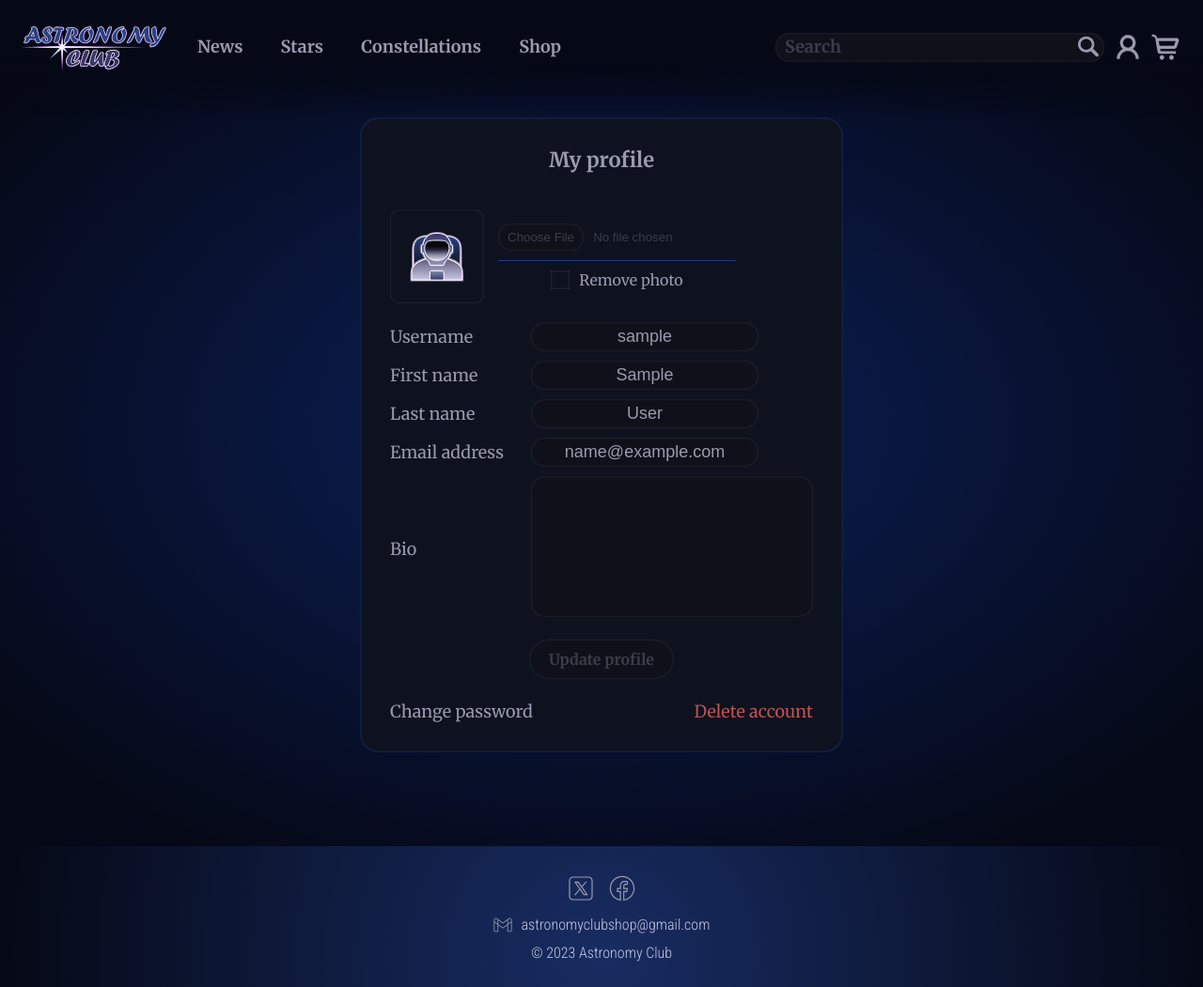
After one commit to Sergy1616/ac_project, a Django app: page /account/edit/ in a window 1280 px wide. The commit adds this page. Shown: the whole page at 94% size. Run offline with Django 4.2, Linux system fonts and the light colour scheme; the visitor is signed in with stand-in values (Sample User, id 1).

Commit message:
edit profile

```diff
--- a/ac_app/account/forms.py
+++ b/ac_app/account/forms.py
@@ -27,3 +27,26 @@ class SignUpProfileForm(UserCreationForm):
         if Profile.objects.filter(email=data).exists():
             raise forms.ValidationError('Email already in use.')
         return data
+
+
+class ProfileEditForm(forms.ModelForm):
+    username = forms.CharField(min_length=5, widget=forms.TextInput(attrs={'class': 'edit-input'}))
+    remove_photo = forms.BooleanField(required=False, widget=forms.CheckboxInput(attrs={'class': 'checkbox'}))
+
+    class Meta:
+        model = Profile
+        fields = ['photo', 'remove_photo', 'username', 'first_name', 'last_name', 'email', 'bio']
+        widgets = {
+            'first_name': forms.TextInput(attrs={'class': 'edit-input'}),
+            'last_name': forms.TextInput(attrs={'class': 'edit-input'}),
+            'email': forms.EmailInput(attrs={'class': 'edit-input'}),
+            'photo': forms.FileInput(attrs={'class': 'edit-img-input'}),
+            'bio': forms.Textarea(attrs={'class': 'edit-text-input'}),
+        }
+
+    def clean_email(self):
+        data = self.cleaned_data['email']
+        qs = Profile.objects.exclude(id=self.instance.id).filter(email=data)
+        if qs.exists():
+            raise forms.ValidationError(' Email already in use.')
+        return data
--- a/ac_app/account/urls.py
+++ b/ac_app/account/urls.py
@@ -1,11 +1,12 @@
 from django.urls import path
 from django.contrib.auth.views import LogoutView
-from .views import LoginProfileView, ProfileView, SignUpProfileView
+from .views import LoginProfileView, ProfileView, SignUpProfileView, EditProfileView
 
 
 urlpatterns = [
     path('login/', LoginProfileView.as_view(), name='login'),
     path('logout/', LogoutView.as_view(), name='logout'),
     path('signup/', SignUpProfileView.as_view(), name='signup'),
+    path('edit/', EditProfileView.as_view(), name='edit_profile'),
     path('<username>/', ProfileView.as_view(), name='user_detail'),
 ]
--- a/ac_app/account/validators.py
+++ b/ac_app/account/validators.py
@@ -5,5 +5,5 @@ def validate_file_size(value):
     filesize = value.size
 
     size_MB = filesize / 1024 / 1024
-    if size_MB > 5:
-        raise ValidationError("The maximum file size that can be uploaded is 5MB")
+    if size_MB > 1:
+        raise ValidationError("The maximum file size that can be uploaded is 1 MB")
--- a/ac_app/account/views.py
+++ b/ac_app/account/views.py
@@ -2,10 +2,11 @@ from django.contrib import messages
 from django.contrib.auth import login
 from django.contrib.auth.mixins import LoginRequiredMixin
 from django.contrib.auth.views import LoginView
-from django.views.generic import DetailView, FormView
+from django.http import HttpResponseRedirect
+from django.views.generic import DetailView, FormView, UpdateView
 from django.shortcuts import redirect
 
-from account.forms import SignUpProfileForm
+from account.forms import SignUpProfileForm, ProfileEditForm
 from account.models import Profile
 
 
@@ -38,3 +39,25 @@ class SignUpProfileView(FormView):
         response = super().form_invalid(form)
         messages.error(self.request, "Failed to register your account.")
         return response
+
+
+class EditProfileView(LoginRequiredMixin, UpdateView):
+    model = Profile
+    form_class = ProfileEditForm
+    template_name = 'account/edit_profile.html'
+
+    def get_object(self, queryset=None):
+        return self.request.user
+
+    def form_valid(self, form):
+        if form.cleaned_data['remove_photo']:
+            self.object.photo.delete()
+        response = super().form_valid(form)
+        messages.success(self.request, "Your profile has been updated.")
+        referer_url = self.request.META.get('HTTP_REFERER')
+        return HttpResponseRedirect(referer_url) if referer_url else response
+
+    def form_invalid(self, form):
+        response = super().form_invalid(form)
+        messages.error(self.request, "Failed to update your profile.")
+        return response
--- a/ac_app/static/css/base.css
+++ b/ac_app/static/css/base.css
@@ -153,7 +153,6 @@ main { min-height: calc(100vh - 150px); }
     padding: 0 10px;
     margin: 100px auto;
 }
-/* general styles end */
 
 /* main-menu */
 .header{
@@ -300,9 +299,8 @@ main { min-height: calc(100vh - 150px); }
    height: auto;
    cursor: pointer;
 }
-/* end */
 
-/* выдвижное меню справа*/
+/* Modal account */
 .menu-account {
     max-width: 350px;
     min-width: 250px;
@@ -359,7 +357,6 @@ main { min-height: calc(100vh - 150px); }
     box-shadow: inset 0 0 2px 0px var(--sleep-color);
 }
 
-/* ✓ подтверждение */
 .login-success, .password-success  {
     color: var(--hover-color);
     position: absolute;
@@ -369,11 +366,10 @@ main { min-height: calc(100vh - 150px); }
 
 .password-success { top: 156px; }
 .login-success::before, .password-success::before {
-    content: "\2713";  /* Юникод "✓" */
+    content: "\2713";
     font-size: 35px;
 }
 
-/* меню после авторизации */
 .menu-account-user {
     display: flex;
     justify-content: center;
@@ -425,9 +421,8 @@ main { min-height: calc(100vh - 150px); }
     width: max-content;
     transition: 0.5s;
 }
-/* end */
 
-/* Слайдер */
+/* Slider */
 .slider {
     position: relative;
     margin: 0 auto;
@@ -516,4 +511,3 @@ main { min-height: calc(100vh - 150px); }
 .footer-contacts span { margin-left: 10px; }
 
 .social-x { margin-right: 10px; }
-/* footer end */
--- a/ac_app/static/css/page-style.css
+++ b/ac_app/static/css/page-style.css
@@ -1,11 +1,46 @@
 /* Pages */
 /* general styles */
+.edit-input,
+.edit-text-input {
+    padding: 5px;
+    font-size: 18px;
+    color: var(--text-color);
+    text-align: center;
+    background-color: var(--bg-input);
+    border: none;
+    border-radius: 15px;
+    box-shadow: inset 0 0 2px 0px var(--sleep-color);
+    overflow-y: hidden;
+    resize: none;
+    word-wrap: break-word;
+    overflow-wrap: anywhere;
+}
+
 .buttons {
     display: flex;
     justify-content: center;
     margin-top: 20px;
 }
-/* general styles end */
+
+.checkbox { display: none; }
+
+.checkbox-main {
+    display: inline-block;
+    width: 20px;
+    height: 20px;
+    margin-right: 10px;
+    cursor: pointer;
+    box-shadow: inset 0 0 3px 0px #393e4a;
+    vertical-align: text-bottom;
+}
+
+.checkbox:checked + .checkbox-main::before {
+    content: '✓';
+    font-size: 30px;
+    display: block;
+    margin-left: 2px;
+    margin-top: -12px;
+}
 
 /* account/profile */
 .profile {
@@ -76,7 +111,73 @@
 }
 
 .profile-links li:last-child { margin-bottom: 0; }
-/* profile end */
+
+/* edit profile */
+.edit-box {
+    font-family: 'Merriweather', serif;
+    font-size: 18px;
+    padding: 2rem;
+    border-radius: 20px;
+    box-shadow: inset 0 0 3px 0px var(--shadow);
+    background-color: var(--bg-table);
+}
+
+.edit-item {
+    display: flex;
+    align-items: center;
+    margin-bottom: 10px;
+}
+
+.edit-item label { width: 150px; }
+
+.edit-text-input {
+    max-width: 300px;
+    max-height: 150px;
+    text-align: left;
+}
+
+.edit-photo { text-align: center; }
+
+.edit-photo p {
+    color: var(--text-color);
+    font-weight: 400;
+}
+
+/* корректировка кнопки загрузки файла */
+.edit-img-input{ color: var(--sleep-color); }
+
+.edit-img-input::-webkit-file-upload-button {
+    margin-right: 10px;
+    color: var(--sleep-color);
+    background: var(--bg-input);
+    box-shadow: inset 0 0 2px 0px var(--sleep-color);
+    cursor: pointer;
+    border: none;
+    padding: 7px 10px;
+    border-radius: 20px;
+}
+
+.edit-img-input::-webkit-file-upload-button:hover{
+    color: var(--text-color);
+    transition: 0.5s;
+}
+
+.remove-photo {
+    display: flex;
+    align-items: center;
+    justify-content: center;
+    font-size: 16px;
+}
+
+.edit-links {
+    display: flex;
+    justify-content: space-between;
+    margin-top: 25px;
+}
+
+.edit-links button:first-child { margin-right: 10px; }
+
+.delete-link { color: var(--error-color); }
 
 /* templates/registration */
 .main-registration {
@@ -128,5 +229,3 @@
 }
 
 .registration-form p { margin-bottom: 30px; }
-
-/* templates/registration end */
--- a/ac_app/static/js/main.js
+++ b/ac_app/static/js/main.js
@@ -11,7 +11,7 @@ document.addEventListener('DOMContentLoaded', function () {
 
 
 // HEADER:
-// 1. Дополнительное меню аккаунта
+// 1. Модальное окно аккаунта
 function accountMenu() {
     const accountMenu = document.getElementById('account-menu');
 
@@ -34,7 +34,7 @@ function accountMenu() {
     }
 };
 
-// 2. Обработка поля ввода htmx "Username or Email")
+// 2. htmx login
 function handleInput() {
     var userOrEmailInput = document.getElementById('id_username_or_email');
     var usernameInput = document.getElementById('id_username');
--- /dev/null
+++ b/ac_app/templates/account/edit_profile.html
@@ -0,0 +1,55 @@
+{% extends "base.html" %}
+{% load static %}
+
+{% block title %}Edit profile{% endblock %}
+{% block content %}
+    <main class="main">
+        <div class="container">
+            <div class="edit-box">
+                <h1 class="page-title"><a href="{{ user.get_absolute_url }}">My profile</a></h1>
+                <ul class="messages">
+                    {% for message in messages %}
+                        <li class="{{ message.tags }}">{{ message|safe }}</li>
+                    {% endfor %}
+                </ul>
+                <form method="post" enctype="multipart/form-data">
+                    {% csrf_token %}
+                    <div class="profile-header">
+                        <img src="{% if user.photo %}{{ user.photo.url }}
+                        {% else %}{% static 'images/astro.svg' %}{% endif %}">
+                        <div class="edit-photo">
+                            {% for field in form %}
+                                {% if field.name == 'photo' %}
+                                        <p>{{ field }}</p>
+                                        <hr>
+                                {% elif field.name == 'remove_photo' %}
+                                        <p class="remove-photo">
+                                            <label>
+                                                {{ field }}
+                                                <span class="checkbox-main"></span>
+                                            </label>
+                                            <span>Remove photo</span>
+                                        </p>
+                                {% endif %}
+                            {% endfor %}
+                        </div>
+                    </div>
+                    {% for field in form %}
+                        {% if field.name != 'photo' and field.name != 'remove_photo' %}
+                            <div class="edit-item">
+                                <label for="{{ field.id_for_label }}">{{ field.label }}</label>
+                                <p>{{ field }}</p>
+                            </div>
+                        {% endif %}
+                        <div class="form-error">{{ field.errors }}</div>
+                    {% endfor %}
+                    <div class="buttons"><button class="page-button" type="submit">Update profile</button></div>
+                </form>
+                <div class="edit-links">
+                    <a class="page-link" href="#">Change password</a>
+                    <a class="page-link delete-link" href="#">Delete account</a>
+                </div>
+            </div>
+        </div>
+    </main>
+{% endblock %}
--- a/ac_app/templates/account/profile.html
+++ b/ac_app/templates/account/profile.html
@@ -38,7 +38,7 @@
                 <hr>
                 <div class="profile-links">
                     <ul>
-                        <li><a class="page-link" href="#">Edit Profile</a></li>
+                        <li><a class="page-link" href="{% url 'edit_profile' %}">Edit Profile</a></li>
                         <li><a class="page-link" href="#">Comments</a></li>
                         <li><a class="page-link" href="#">Favorite Stars</a></li>
                         <li><a class="page-link" href="#">Show Wish List</a></li>
```
